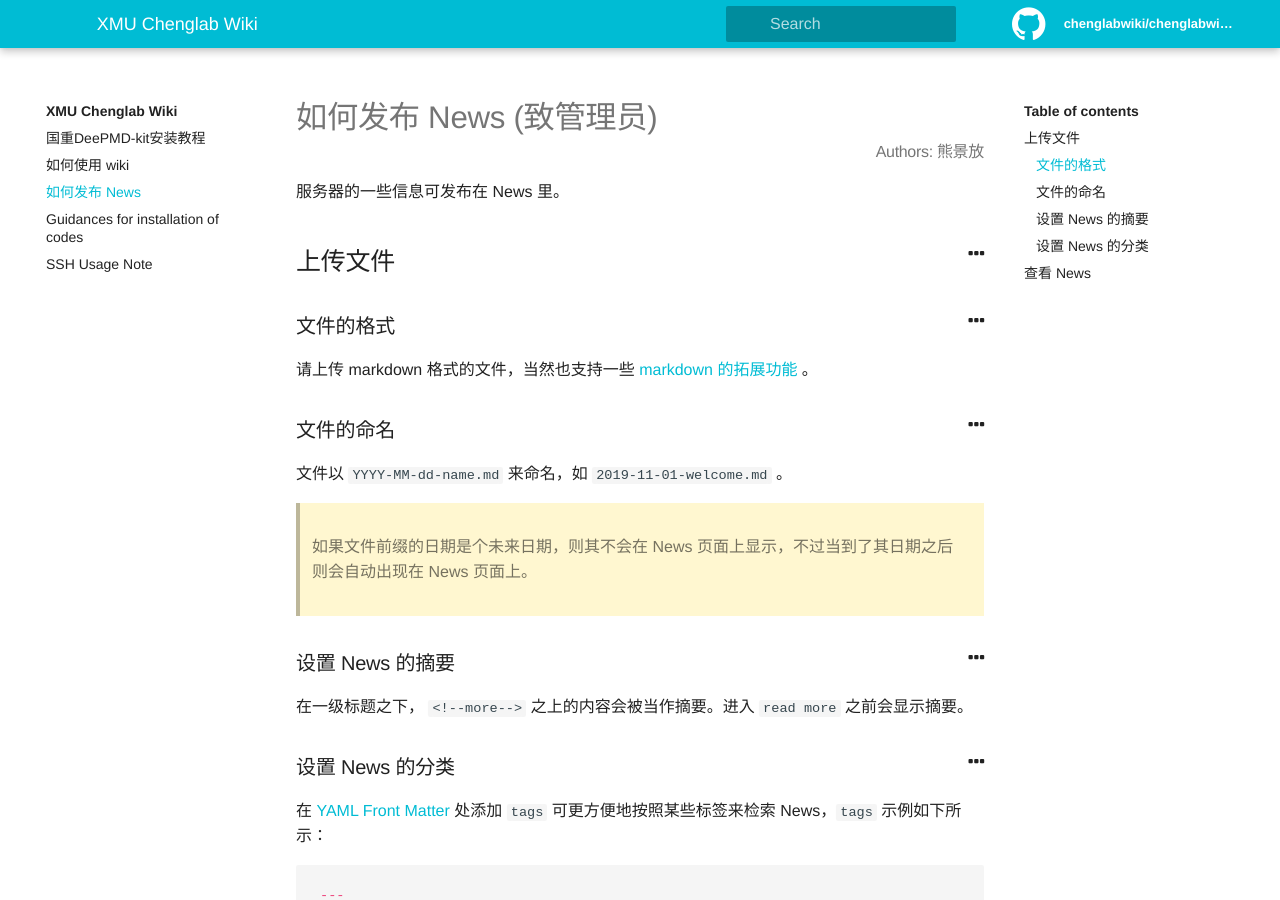
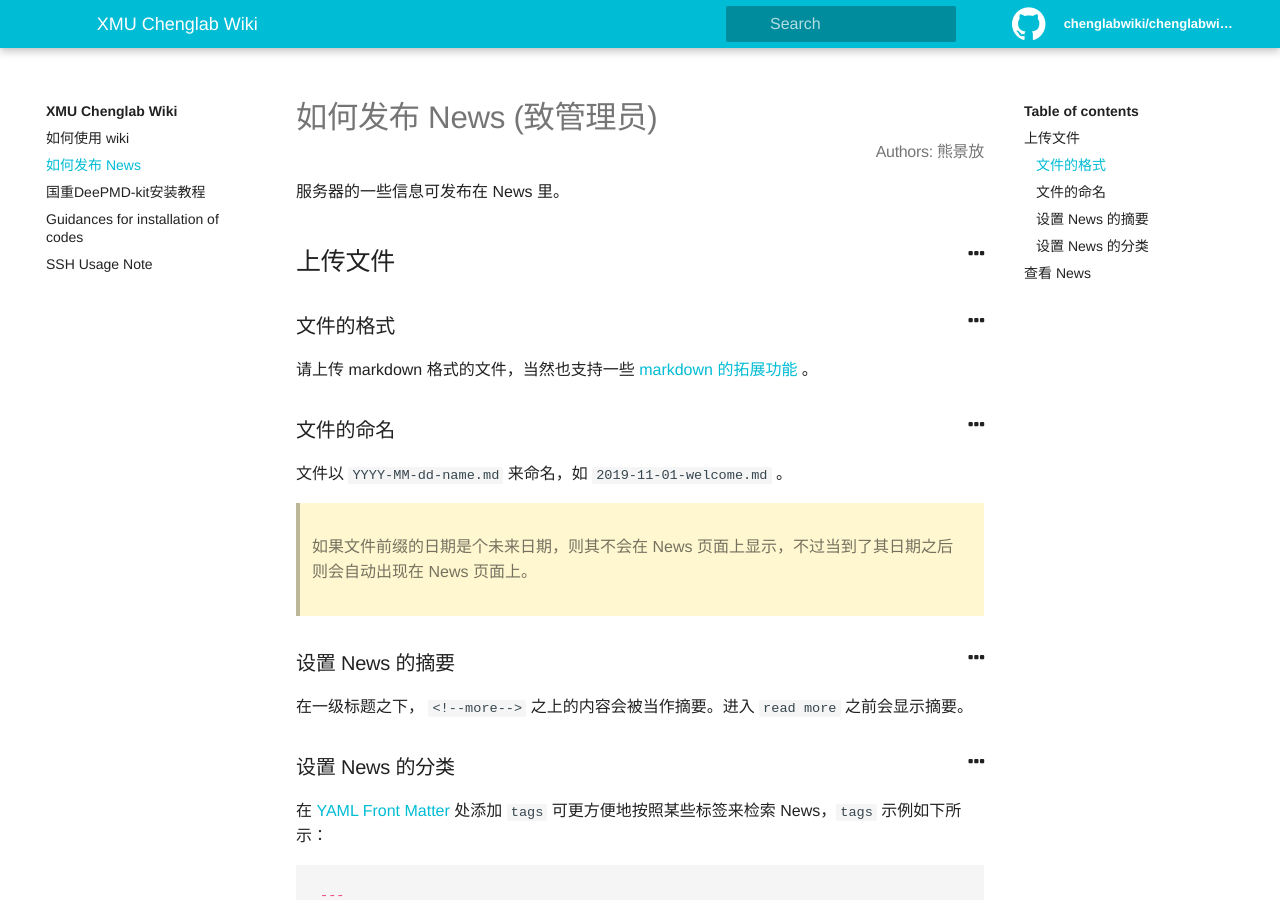
Before and after one commit to chenggroup/chenggroup.github.io, a Jekyll site: the page built from _wiki/howtousenews.md, in a window 1280 px wide and 900 px high. Built offline with Jekyll 4.4.1, drawn with Linux system fonts in a browser that asks for light colours.

Commit message:
add priority feature

```diff
--- a/_includes/sidebar.html
+++ b/_includes/sidebar.html
@@ -27,12 +27,15 @@
           </li>
 
           <!-- This navigation is completely for mobile -->
-          {% for section in site.wiki %}<li class="md-nav__item mobile-nav" style="display:none">
+          {% assign sorted_wiki = site.wiki | sort:"priority","last" %}
+          {% for section in sorted_wiki %}<li class="md-nav__item mobile-nav" style="display:none">
           <a class="md-nav__link" href="{% if section.external_url %}{{ section.external_url }}{% else %}{{ section.url }}{% endif %}" title="{{ section.title }}">{{ section.title }}</a>
-          </li>{% endfor %}
+          </li>
+          {% endfor %}
 
           <!-- This navigation is completely for non mobile -->
-          {% for section in site.wiki %}
+          {% assign sorted_wiki = site.wiki | sort:"priority","last" %}
+          {% for section in sorted_wiki %}
           <li class="md-nav__item not-mobile-nav">
             <a {% if page.url == section.url %}class="md-nav__link md-nav__link--active pancakes-parent"{% else %}class="md-nav__link pancakes-parent"{% endif %} {% if section.children %}href="#pancakes-{{ section.title | slugify }}"{% else %}href="{% if section.external_url %}{{ section.external_url }}{% else %}{{ section.url }}{% endif %}"{% endif %}
                 id="pancakes-{{ section.title | slugify }}"
```
Also changed, not shown: _wiki/howtodo.md (+15 -0 lines), _wiki/howtousenews.md (+1 -0 lines).
